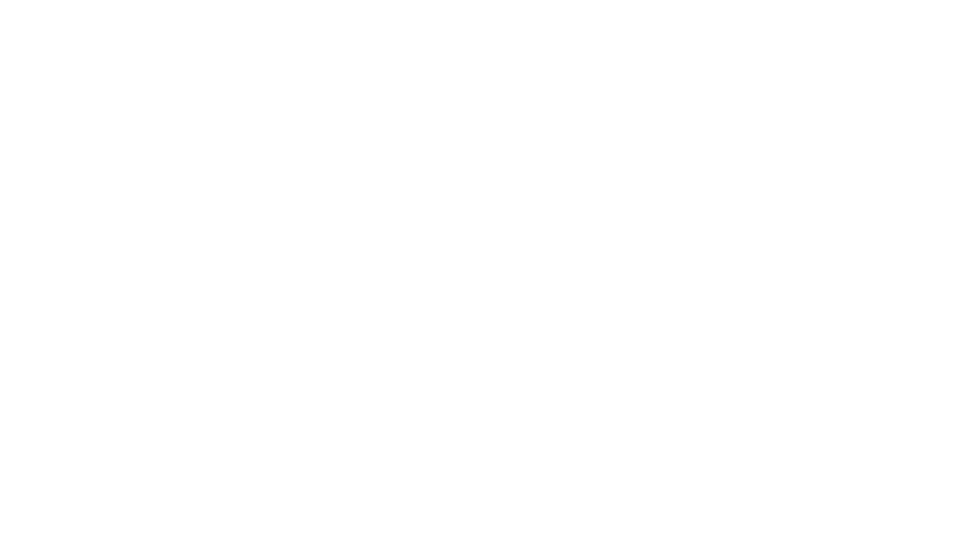
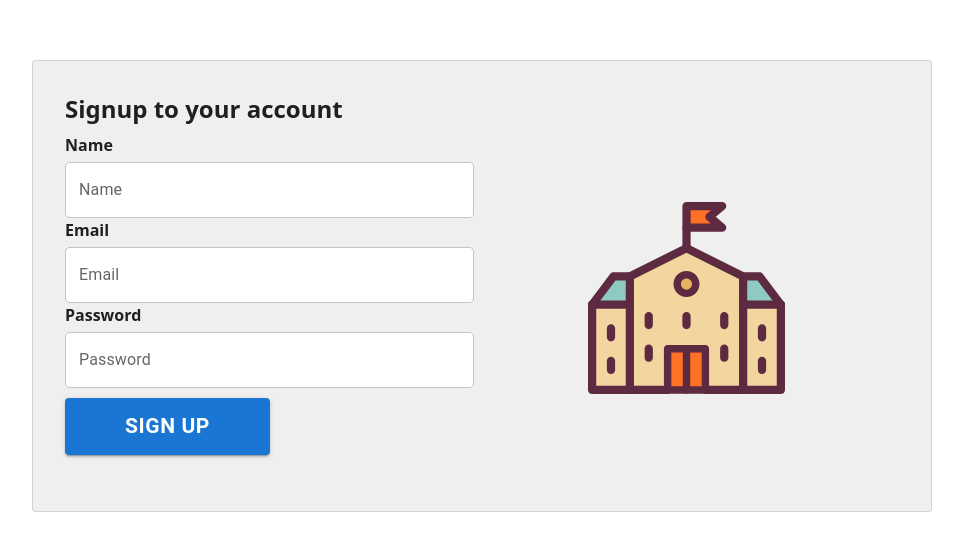
Before and after one commit to AymenEmirBenHmida/backOfficeEducation, a React (Vite) app: page /signup in a window 1280 px wide. Shown: the part 114-664 px from the top of the page, without its empty margins (158-1121 px from the left). Built offline with nearby package versions, Linux system fonts and the light colour scheme.

Commit message:
added initial stage of routing and signup page

```diff
--- a/package.json
+++ b/package.json
@@ -18,8 +18,10 @@
     "i18next": "^23.11.5",
     "react": "^18.3.1",
     "react-dom": "^18.3.1",
+    "react-hook-form": "^7.52.0",
     "react-i18next": "^14.1.2",
-    "react-redux": "^9.1.2"
+    "react-redux": "^9.1.2",
+    "react-router-dom": "^6.23.1"
   },
   "devDependencies": {
     "@types/react": "^18.3.3",
--- a/src/App.css
+++ b/src/App.css
@@ -0,0 +1,31 @@
+
+.card {
+  padding: 2em;
+}
+
+.read-the-docs {
+  color: #888;
+}
+.container {
+  max-width: 700px;
+  width: 100%;
+}
+.bg-login {
+  height: 100%;
+  position: absolute;
+  width: 100%;
+  background-color: #1c3f5f;
+  display: flex;
+  align-items: center;
+  justify-content: center;
+}
+.liste-of-contents {
+  display: flex;
+  justify-content: center;
+  flex-wrap: wrap;
+  align-items: center;
+}
+.content {
+  display: flex;
+  flex-direction: column;
+}
--- a/src/App.tsx
+++ b/src/App.tsx
@@ -2,10 +2,25 @@ import { useState } from "react";
 import reactLogo from "./assets/react.svg";
 import viteLogo from "/vite.svg";
 import "./App.css";
+import {
+  BrowserRouter as Router,
+  Routes,
+  Route,
+  Navigate,
+} from "react-router-dom";
+import SignupPage from "./pages/signupPage/SignupPage";
+
 function App() {
-  const [count, setCount] = useState(0);
-
-  return <></>;
+  return (
+    <>
+      <Router>
+        <Routes>
+          <Route path="/" element={<Navigate to="/signup" />} />
+          <Route path="/signup" element={<SignupPage />} />
+        </Routes>
+      </Router>
+    </>
+  );
 }
 
 export default App;
--- /dev/null
+++ b/src/interfaces/FormData.ts
@@ -0,0 +1,5 @@
+export interface FormData {
+  name: string;
+  email: string;
+  password: string;
+}
--- /dev/null
+++ b/src/pages/loginPage/LoginPage.tsx
@@ -0,0 +1,23 @@
+import { Card, CardContent, Grid } from "@mui/material";
+const LogingPage: React.FC = ({}) => {
+  return (
+    <>
+      <div className=" h-full w-full absolute flex items-center justify-center">
+        <div className="max-w-[900px] w-full">
+          <Card className="p-[2em]" variant="outlined">
+            <CardContent>
+              <Grid
+                container
+                spacing={2}
+                className="flex justify-center items-center"
+              >
+                <div className="">Empty</div>
+              </Grid>
+            </CardContent>
+          </Card>
+        </div>
+      </div>
+    </>
+  );
+};
+export default LogingPage;
--- /dev/null
+++ b/src/pages/signupPage/SignupPage.tsx
@@ -0,0 +1,166 @@
+import {
+  Button,
+  Card,
+  CardContent,
+  Grid,
+  TextField,
+  CircularProgress,
+} from "@mui/material";
+import logoSvg from "/images/school-svgrepo-com.svg";
+
+import { useForm, Controller, SubmitHandler } from "react-hook-form";
+import { useDispatch } from "react-redux";
+import { AppDispatch } from "@/src/redux/Store";
+import { createCompteUser, loginUser } from "../../redux/adminSlice";
+import { FormData } from "../../interfaces/FormData";
+
+const SignupPage: React.FC = ({}) => {
+  const dispatch = useDispatch<AppDispatch>();
+  // library that help with handeling forms
+  const {
+    handleSubmit,
+    control,
+    formState: { errors, isSubmitting },
+  } = useForm<FormData>();
+  // this is not finnished yet just wanted to test creating a user and logging him in
+  const onSubmit: SubmitHandler<FormData> = async (data) => {
+    const userResponse = await dispatch(
+      createCompteUser({
+        email: data.email,
+        name: data.name,
+        password: data.password,
+      })
+    );
+    const loginResponse = await dispatch(
+      loginUser({ email: data.email, password: data.password })
+    );
+    console.log(data);
+    console.log("user response " + userResponse);
+    console.log("login response " + loginResponse);
+  };
+  return (
+    <>
+      <div className="bg-[#fffff] h-full w-full absolute flex items-center justify-center">
+        <div className="max-w-[900px] w-full">
+          <Card
+            sx={{ backgroundColor: "#eeee", padding: "2em" }}
+            variant="outlined"
+          >
+            {" "}
+            <h1 className="m-0 text-2xl font-semibold leading-1.3 pb-15">
+              Signup to your account
+            </h1>
+            <CardContent>
+              <Grid container rowSpacing={1} spacing={2}>
+                <form
+                  onSubmit={handleSubmit(onSubmit)}
+                  noValidate
+                  style={{
+                    width: "50%",
+                    display: "flex",
+                    flexDirection: "column",
+                  }}
+                >
+                  <Grid item>
+                    <h2 className="mb-[5px] font-bold">Name</h2>
+                    <Controller
+                      name="name"
+                      control={control}
+                      defaultValue=""
+                      rules={{ required: "Name is required" }}
+                      render={({ field }) => (
+                        <TextField
+                          {...field}
+                          fullWidth
+                          id="outlined-basic"
+                          label="Name"
+                          variant="outlined"
+                          sx={{ backgroundColor: "white" }}
+                          error={!!errors.name}
+                          helperText={errors.name ? errors.name.message : ""}
+                        />
+                      )}
+                    ></Controller>
+
+                    <h2 className="mb-[5px] font-bold">Email</h2>
+                    <Controller
+                      name="email"
+                      control={control}
+                      defaultValue=""
+                      rules={{
+                        required: "Email is required",
+                        pattern: {
+                          value: /^\S+@\S+$/i,
+                          message: "Invalid email address",
+                        },
+                      }}
+                      render={({ field }) => (
+                        <TextField
+                          {...field}
+                          fullWidth
+                          id="outlined-basic"
+                          label="Email"
+                          variant="outlined"
+                          sx={{ backgroundColor: "white" }}
+                          error={!!errors.name}
+                          helperText={errors.email ? errors.email.message : ""}
+                        />
+                      )}
+                    ></Controller>
+
+                    <h2 className="mb-[5px] font-bold">Password</h2>
+                    <Controller
+                      name="password"
+                      control={control}
+                      defaultValue=""
+                      rules={{ required: "Password is required" }}
+                      render={({ field }) => (
+                        <TextField
+                          {...field}
+                          fullWidth
+                          type="password"
+                          id="outlined-basic"
+                          label="Password"
+                          variant="outlined"
+                          sx={{ backgroundColor: "white" }}
+                          error={!!errors.name}
+                          helperText={
+                            errors.password ? errors.password.message : ""
+                          }
+                        />
+                      )}
+                    ></Controller>
+                  </Grid>
+                  <Grid item xs={12}>
+                    <Button
+                      type="submit"
+                      variant="contained"
+                      color="primary"
+                      sx={{
+                        marginTop: "10px",
+                        padding: "10px 60px",
+                        fontSize: "21px",
+                        fontWeight: "600",
+                      }}
+                      disabled={isSubmitting}
+                    >
+                      {isSubmitting ? (
+                        <CircularProgress size={24} />
+                      ) : (
+                        "Sign Up"
+                      )}
+                    </Button>
+                  </Grid>
+                </form>
+                <Grid item xs={6} className="flex justify-center align-center">
+                  <img src={logoSvg} alt="Logo" className="w-1/2" />
+                </Grid>
+              </Grid>
+            </CardContent>
+          </Card>
+        </div>
+      </div>
+    </>
+  );
+};
+export default SignupPage;
--- a/src/redux/adminSlice.ts
+++ b/src/redux/adminSlice.ts
@@ -232,7 +232,7 @@ export const createTechear = createAsyncThunk(
 export const loginUser = createAsyncThunk(
   "admin/login",
   async ({ email, password }: { email: string; password: string }) => {
-    const response = await fetch("/api/auth/login", {
+    const response = await fetch("http://localhost:3000/api/auth/login", {
       method: "POST",
       body: JSON.stringify({ email, password }),
       headers: {
@@ -256,15 +256,15 @@ export const createCompteUser = createAsyncThunk(
   async ({
     email,
     password,
-    phone,
+    name,
   }: {
     email: string;
     password: string;
-    phone: string;
+    name: string;
   }) => {
-    const response = await fetch("/api/auth/signup", {
+    const response = await fetch("http://localhost:3000/api/auth/signup", {
       method: "POST",
-      body: JSON.stringify({ email, password, phone }),
+      body: JSON.stringify({ email, password, name }),
       headers: {
         "Content-Type": "application/json",
       },
```
Also changed, not shown: public/images/school-svgrepo-com.svg (added), src/zod-model/auth.ts (added), 1 other file (tests, documents, lock files or other folders).
